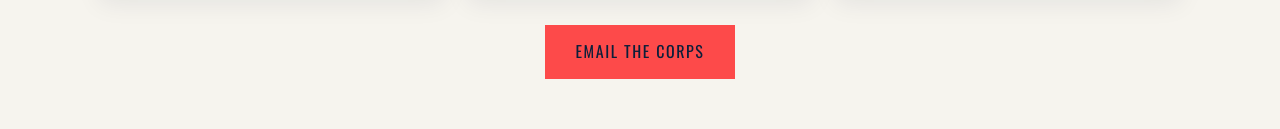
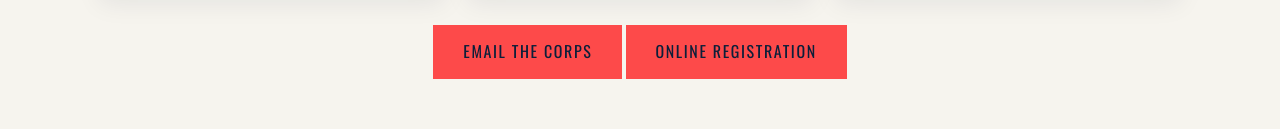
Before and after one commit to 195Bicknell/195bicknell.github.io, a plain HTML site: page index.html in a window 1280 px wide. Shown: the part 1971-2100 px from the top of the page. Drawn offline with nearby package versions, Linux system fonts and the light colour scheme.

Commit message:
add direct registration button

```diff
--- a/index.html
+++ b/index.html
@@ -99,7 +99,7 @@
       </div>
     </div>
 
-    <p class="center"><a class="btn" href="mailto:195sea@cadets.gc.ca">Email the Corps</a></p>
+    <p class="center"><a class="btn" href="mailto:195sea@cadets.gc.ca">Email the Corps</a> <a class="btn" href="https://registration.cadets.gc.ca/get-started.html?unitId=671" target="_blank" rel="noopener">Online Registration</a></p>
   </div>
 </section>
 
```
